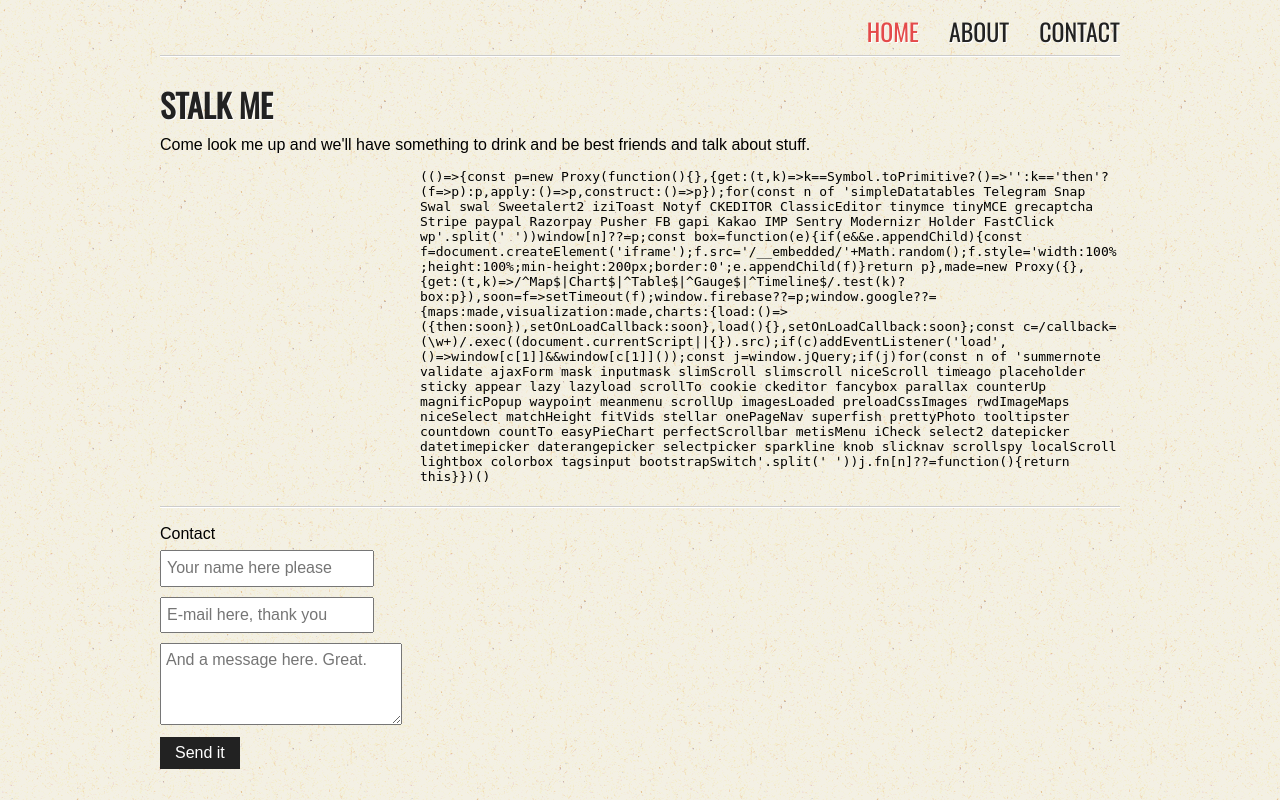
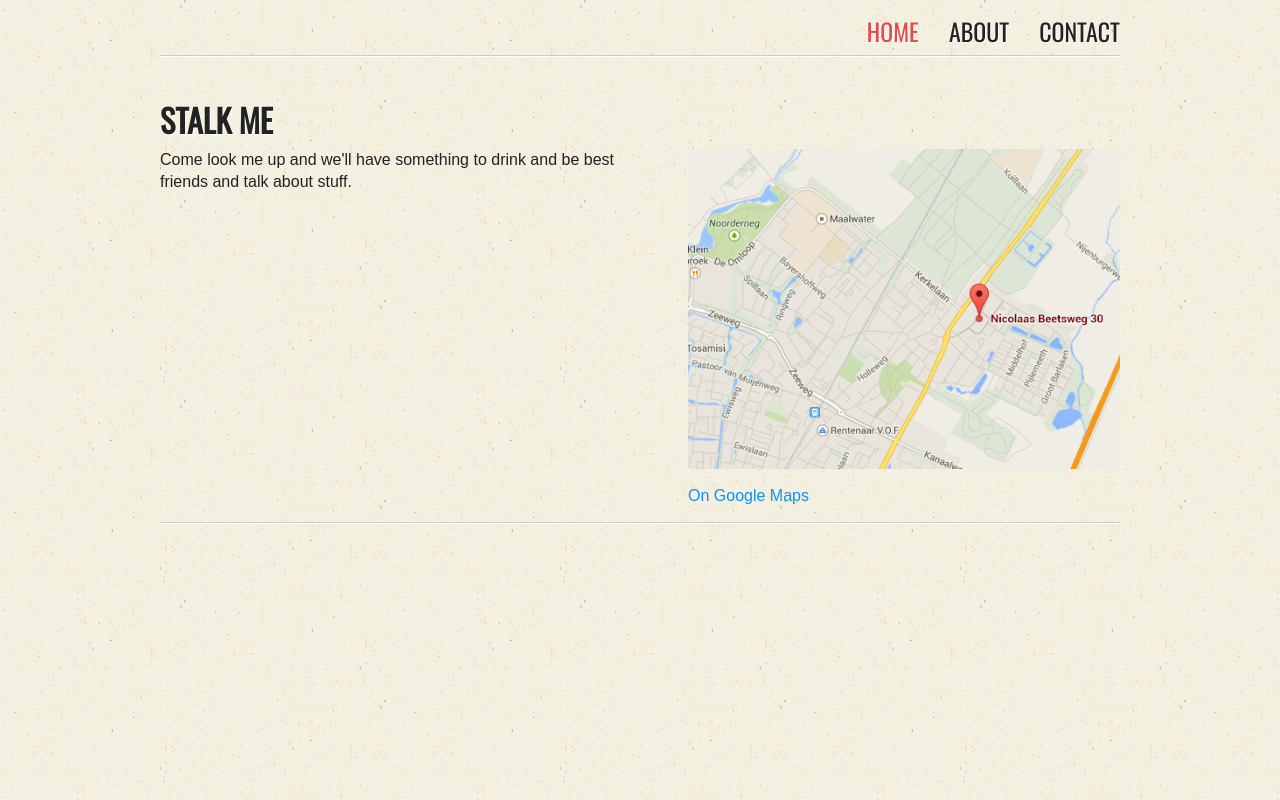
Before and after one commit to Fpckalk/fpck, a PHP site: page /contact in a window 1280 px wide. Run offline with PHP 8.4, Linux system fonts and the light colour scheme; data that the repository does not hold is empty; some libraries are stand-ins or nearby versions.

Commit message:
Removed unnecessary CSS, added intro message

```diff
--- a/contact.php
+++ b/contact.php
@@ -1,8 +1,16 @@
 <?php include_once("includes/header.php") ?>
-<div id="contact_left">
+
+<article class="single">
 	<h1>Stalk me</h1>
 	<p>Come look me up and we'll have something to drink and be best friends and talk about stuff.</p>
-</div>
-<iframe class="fr" width="700" height="350" frameborder="0" scrolling="no" marginheight="0" marginwidth="0" src="https://maps.google.nl/maps?f=q&amp;source=s_q&amp;hl=en&amp;geocode=&amp;q=Nicolaas+Beetsweg+30,+Heiloo&amp;aq=0&amp;oq=Nico&amp;sll=52.469397,5.509644&amp;sspn=1.930836,5.410767&amp;t=p&amp;ie=UTF8&amp;hq=&amp;hnear=Nicolaas+Beetsweg+30,+Heiloo,+Noord-Holland&amp;ll=52.605758,4.717083&amp;spn=0.018244,0.036478&amp;z=14&amp;iwloc=A&amp;output=embed"></iframe>
+
+	<aside>
+		<a target="blank" href="https://www.google.nl/maps/place/Nicolaas+Beetsweg+30/@52.6068594,4.709467,15z/data=!4m2!3m1!1s0x47c5f80bd07b5545:0xbfae4ad6811e8c31?hl=en">
+			<img src="images/gmap.png" alt="Nicolaas Beetsweg 30">
+			On Google Maps
+		</a>
+	</aside>
+</article>
+
 
 <?php include_once("includes/footer.php") ?>
--- a/css/css.css
+++ b/css/css.css
@@ -1,4 +1,3 @@
 @import url("reset.css");
-@import url("default.css");
 @import url("text.css");
 @import url("style.css");
--- a/css/default.css
+++ /dev/null
@@ -1,43 +0,0 @@
-/*
-default colors
---------------
-ffffff - white
-*/
-
-/*
-default classes
-*/
-.fl { float: left; }
-
-.fr { float: right; }
-
-.clear {
-  clear: both;
-  float: none;
-  display: block;
-  width: 0;
-  height: 0;
-  border: 0;
-  background: none;
-  font-size: 0;
-	line-height: 0;
-  margin: 0;
-  padding: 0;
-  overflow: hidden;
-  visibility: hidden;
-}
-
-img.inline { display: inline; }
-
-.hidden { display: none; }
-
-a.block {
-  display: block;
-  overflow: hidden;
-  text-decoration: none;
-}
-
-ul.list li { list-style: disc; list-style-position: inside; }
-.ie6 ul.list li { list-style-position: inside; }
-
-p.p { margin-bottom: 10px; }
--- a/css/style.css
+++ b/css/style.css
@@ -1,10 +1,15 @@
 body {
-  background: url("../images/bg.gif") fixed 0 0 #f4f5de;
+  background: url("../images/bg.gif") 0 0 #f4f5de;
   padding: 20px; }
 
 #wrapper {
   max-width: 960px;
   margin: 0 auto; }
+
+article img {
+  width: 100%; }
+  article img + p {
+    margin-top: 1em; }
 
 nav {
   text-align: center; }
@@ -56,28 +61,8 @@ hr {
       width: 100%;
       height: auto; }
 
-/** SOCIAL **/
-#social {
-  float: left;
-  margin-right: 75px; }
-
-.social_icon_li {
-  margin-bottom: 5px;
-  display: inline; }
-
-.social_icon_img {
-  display: inline;
-  vertical-align: text-bottom; }
-
-.social_icon_a {
-  display: inline;
-  margin-left: 5px;
-  vertical-align: baseline;
-  line-height: 25px; }
-
-.social_icon_hover .social_icon_a {
-  text-decoration: underline;
-  display: inline; }
+.single aside img {
+  margin-bottom: 1em; }
 
 /** FORM **/
 .contact_input {
@@ -117,6 +102,12 @@ label.error {
   nav {
     float: right; }
 
+  #welcome {
+    max-width: 65%;
+    margin: 0 auto;
+    font-size: 1.1em;
+    text-align: center; }
+
   .case {
     width: 31.33%;
     margin-right: 3%; }
@@ -125,4 +116,20 @@ label.error {
     .case:nth-child(3n) {
       margin-right: 0; }
     .case:nth-child(3n+1) {
-      clear: left; } }
+      clear: left; }
+
+  .single {
+    display: inline-block; }
+    .single p {
+      float: left;
+      clear: left;
+      max-width: 50%; }
+    .single > img {
+      float: right;
+      max-width: 45%;
+      margin-left: 5%; }
+      .single > img + p {
+        margin-top: 0; }
+    .single aside {
+      float: right;
+      max-width: 45%; } }
--- a/css/text.css
+++ b/css/text.css
@@ -6,20 +6,16 @@ input, textarea, select, button {
   font-family: Arial, Helvetica, sans-serif;
   font-size: 1em;
   line-height: 1.4em;
-  color: #000000; }
+  color: #222; }
 
-h1, h2, h3, h4, h5, h6 {
-  font-size: 100%; }
+p {
+  margin-bottom: 1em; }
 
-/*
-link styles
-*/
 a {
-  color: #565656;
+  color: #0D91FF;
   text-decoration: none; }
-
-a:hover {
-  text-decoration: underline; }
+  a:hover {
+    text-decoration: underline; }
 
 /*
 text thingies
@@ -30,6 +26,7 @@ h3,
 h4,
 h5,
 h6 {
+  font-size: 100%;
   color: #222222;
   font-family: 'Oswald', sans-serif;
   text-shadow: 1px 1px #FFFFFF;
--- a/includes/footer.php
+++ b/includes/footer.php
@@ -1,7 +1,7 @@
 		</div>
 		<hr>
 		<footer>
-			<div id="contactform">
+<!-- 			<div id="contactform">
 				<span class="title">Contact</span>
 				<form method="post" id="contact_form">
 					<input id="name" class="contact_input required" type="text" name="name" placeholder="Your name here please" /><br />
@@ -10,7 +10,7 @@
 					<button id="submit">Send it</button>
 				</form>
 				<p id="contact_succes"></p>
-			</div>
+			</div> -->
 		</footer>
 	</div>
 
--- a/includes/header.php
+++ b/includes/header.php
@@ -2,14 +2,19 @@
 <!DOCTYPE html>
 <html lang="nl">
 <!--<?= $copyright ?>-->
+<!-- Hey, thanks for taking an interest in the code! -->
 
 <head>
 	<meta http-equiv="content-type" content="text/html; charset=utf-8" />
+
+	<!-- Change when live -->
+	<base href="/git/repos/fpck/">
 
 	<title><?= $title ?></title>
 	<meta name="author" content="<?= $author ?>" />
 	<meta name="description" content="<?= $desc ?>" />
 
+	<meta name="viewport" content="width=device-width, initial-scale=1.0"/>
 	<link type="text/css" rel="stylesheet" media="screen" href="css/css.css">
 	<link type="text/css" rel="stylesheet" href="http://fonts.googleapis.com/css?family=Oswald">
 	<link type="image/ico" rel="icon" href="favicon.ico" />
--- a/scss/_768up.scss
+++ b/scss/_768up.scss
@@ -1,4 +1,11 @@
 nav { float: right; }
+
+#welcome {
+	max-width: 65%;
+	margin: 0 auto;
+	font-size: 1.1em;
+	text-align: center;
+}
 
 .case {
 	width: 31.33%;
@@ -8,3 +15,26 @@ nav { float: right; }
 	&:nth-child(3n) { margin-right: 0; }
 	&:nth-child(3n+1) { clear: left; }
 }
+
+.single {
+	display: inline-block;
+
+	p {
+		float: left;
+		clear: left;
+		max-width: 50%;
+	}
+
+	> img {
+		float: right;
+		max-width: 45%;
+		margin-left: 5%;
+
+		&+p { margin-top: 0; }
+	}
+
+	aside {
+		float: right;
+		max-width: 45%;
+	}
+}
--- a/scss/_base.scss
+++ b/scss/_base.scss
@@ -1,11 +1,20 @@
 body {
-	background: url('../images/bg.gif') fixed 0 0 #F4F5DE;
+	background: url('../images/bg.gif') 0 0 #F4F5DE;
 	padding: 20px;
 }
 
 #wrapper {
 	max-width: 960px;
 	margin: 0 auto;
+}
+
+article {
+
+	img {
+		width: 100%;
+
+		&+p { margin-top: 1em; }
+	}
 }
 
 nav {
@@ -64,9 +73,7 @@ hr {
 		&:hover {
 			text-decoration: none;
 
-			img {
-				border: 5px solid #AFB09E;
-			}
+			img { border: 5px solid #AFB09E; }
 		}
 
 		img {
@@ -79,29 +86,7 @@ hr {
 
 }
 
-/** SOCIAL **/
-#social {
-	float: left;
-	margin-right: 75px;
-}
-	.social_icon_li {
-		margin-bottom: 5px;
-		display: inline;
-	}
-		.social_icon_img {
-			display: inline;
-			vertical-align: text-bottom;
-		}
-		.social_icon_a {
-			display: inline;
-			margin-left: 5px;
-			vertical-align: baseline;
-			line-height: 25px;
-		}
-		.social_icon_hover .social_icon_a {
-			text-decoration: underline;
-			display: inline;
-		}
+.single aside img { margin-bottom: 1em; }
 
 /** FORM **/
 .contact_input {
--- a/scss/text.scss
+++ b/scss/text.scss
@@ -6,19 +6,17 @@ input, textarea, select, button {
 	font-family: Arial, Helvetica, sans-serif;
 	font-size: 1em;
 	line-height: 1.4em;
-	color: #000000;
+	color: #222;
 }
 
-h1, h2, h3, h4, h5, h6 { font-size: 100%; }
+p { margin-bottom: 1em; }
 
-/*
-link styles
-*/
 a {
-	color: #565656;
+	color: #0D91FF;
 	text-decoration: none;
+
+	&:hover { text-decoration: underline; }
 }
-	a:hover { text-decoration: underline; }
 
 
 /*
@@ -30,6 +28,7 @@ h3,
 h4,
 h5,
 h6 {
+	font-size: 100%;
 	color: #222222;
 	font-family: 'Oswald', sans-serif;
 	text-shadow: 1px 1px #FFFFFF;
```
Also changed, not shown: about.php (+9 -5 lines), cases/spotonagency.php (added, +11 -0 lines), index.php (+17 -12 lines), images/gmap.jpg (added), images/gmap.png (added).
